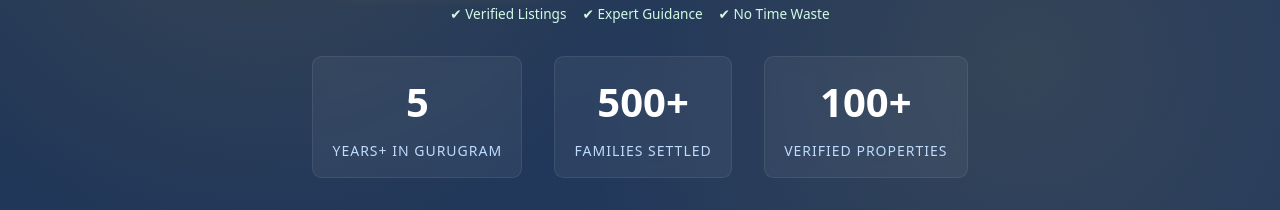
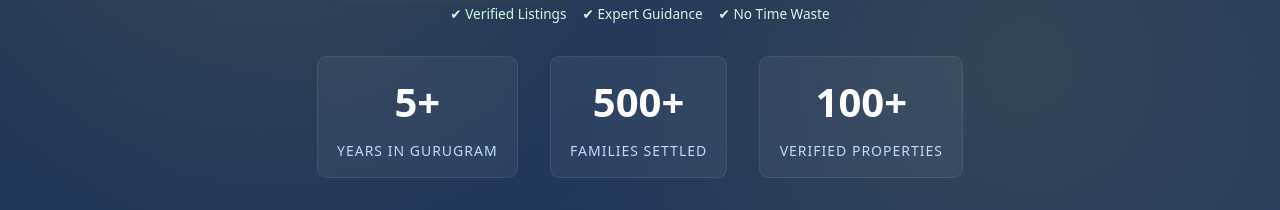
Before and after one commit to gauravquest00-create/luxurynest.llp, a React (Vite) app: page / in a window 1280 px wide. Shown: the part 465-675 px from the top of the page. Built offline with nearby package versions, Linux system fonts and the light colour scheme.

Commit message:
Update HeroBanner.jsx

```diff
--- a/src/components/home/HeroBanner.jsx
+++ b/src/components/home/HeroBanner.jsx
@@ -57,8 +57,8 @@ export default function HeroBanner() {
         {/* 📊 STATS */}
         <div className="hero-stats">
           <div className="stat">
-            <span className="stat-value">5</span>
-            <span className="stat-label">Years+ in Gurugram</span>
+            <span className="stat-value">5+</span>
+            <span className="stat-label">Years in Gurugram</span>
           </div>
           <div className="stat">
             <span className="stat-value">500+</span>
```
